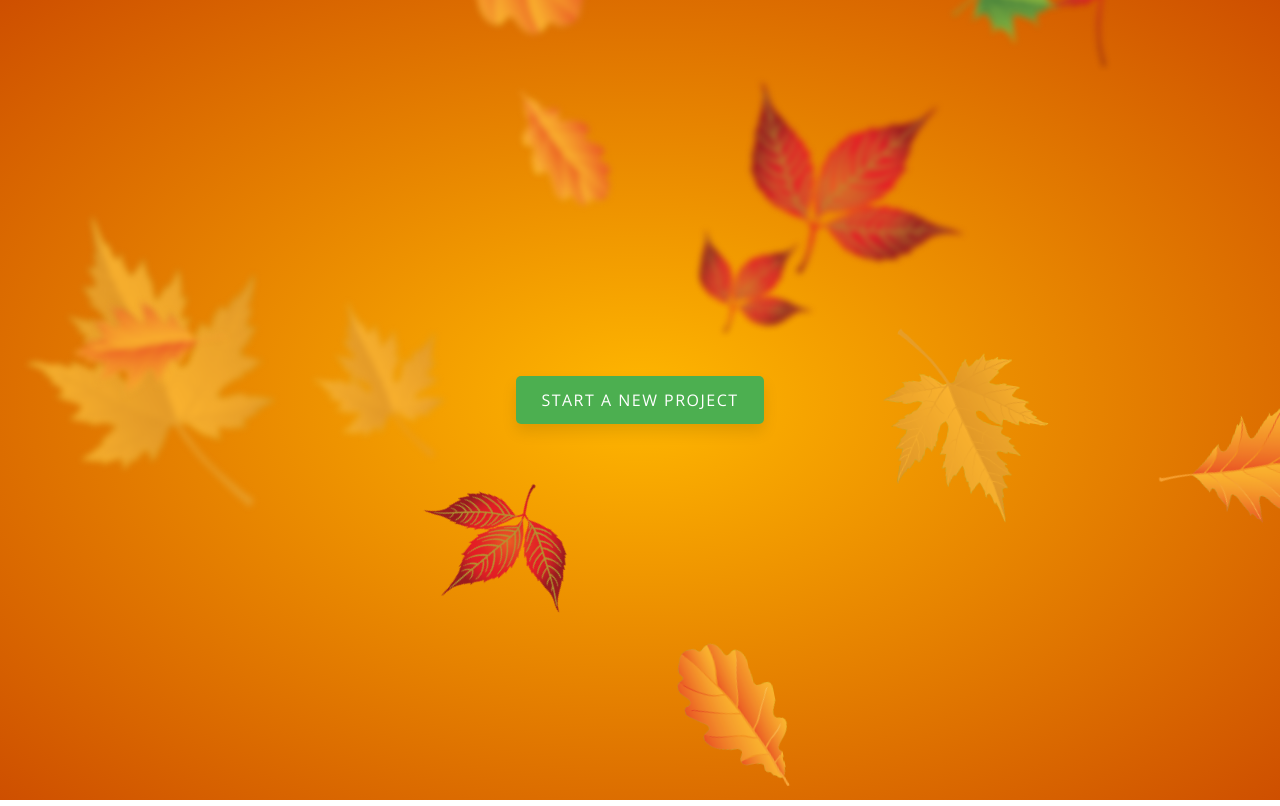
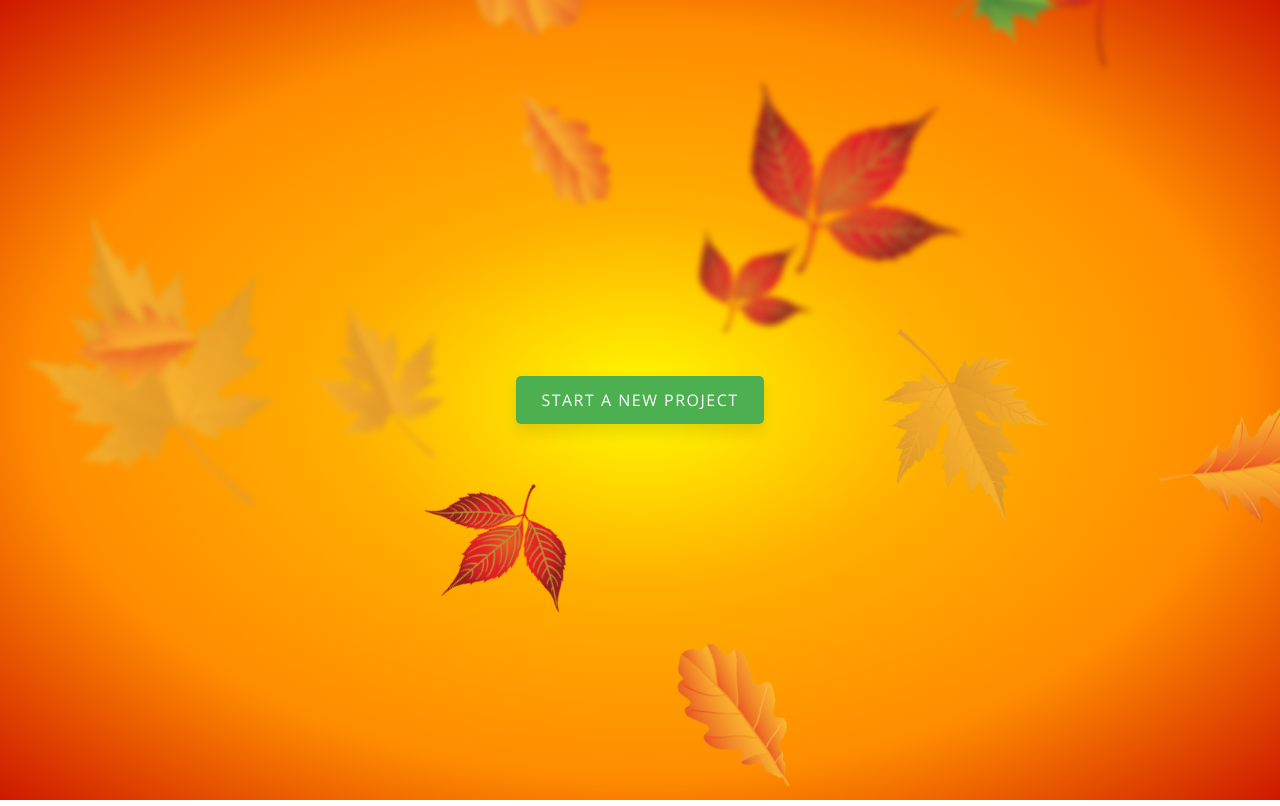
Before and after one commit to max-zhang21/fallhacks, a website built with webpack: page index.html in a window 1280 px wide. Shown: the top 806 px of the page. Built offline with nearby package versions, Linux system fonts and the light colour scheme; files whose address does not match are found by name.

Commit message:
changed background gradient

```diff
--- a/src/styles.css
+++ b/src/styles.css
@@ -12,7 +12,7 @@ body {
     position: absolute;
     width: 100%;
     height: 100%;
-    background: radial-gradient(#ffb700, #ce4f00);
+    background: radial-gradient(#fffb00, #ffae00, #ff8c00, #ce1800);
     z-index: -2;
 }
 
```
